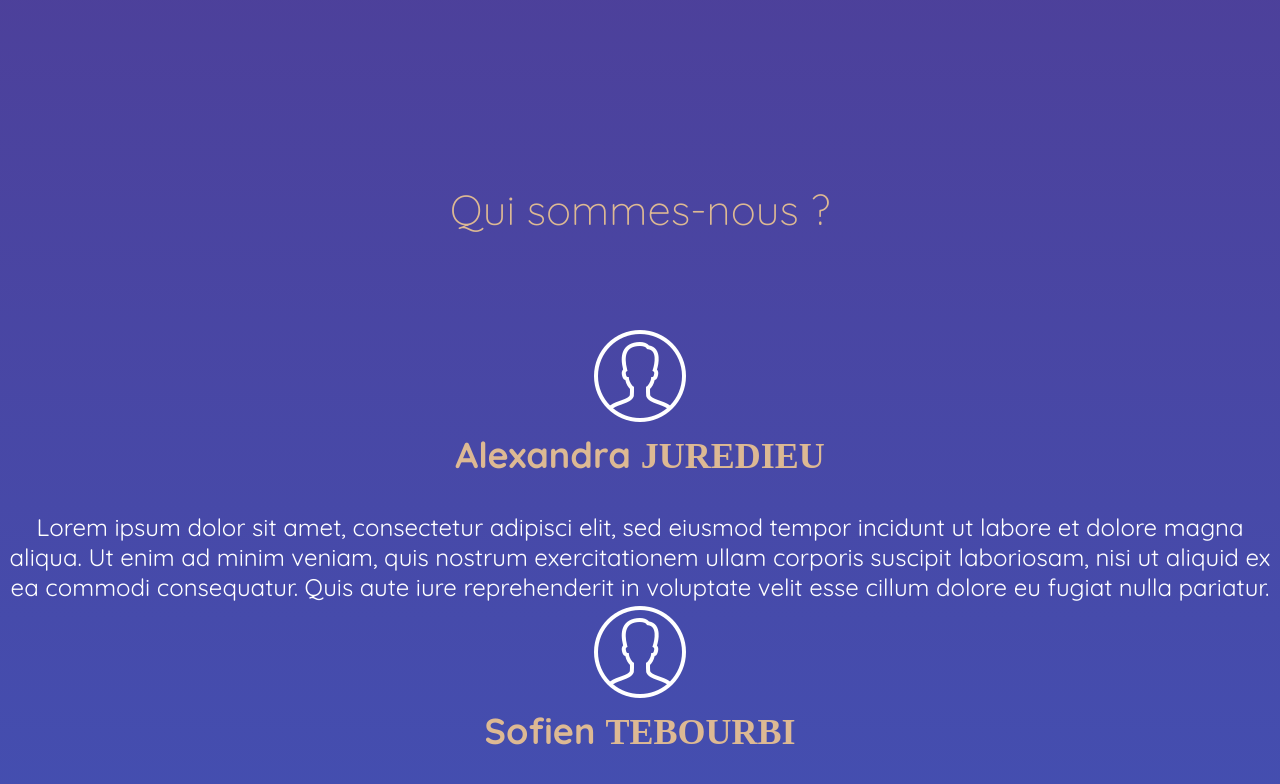
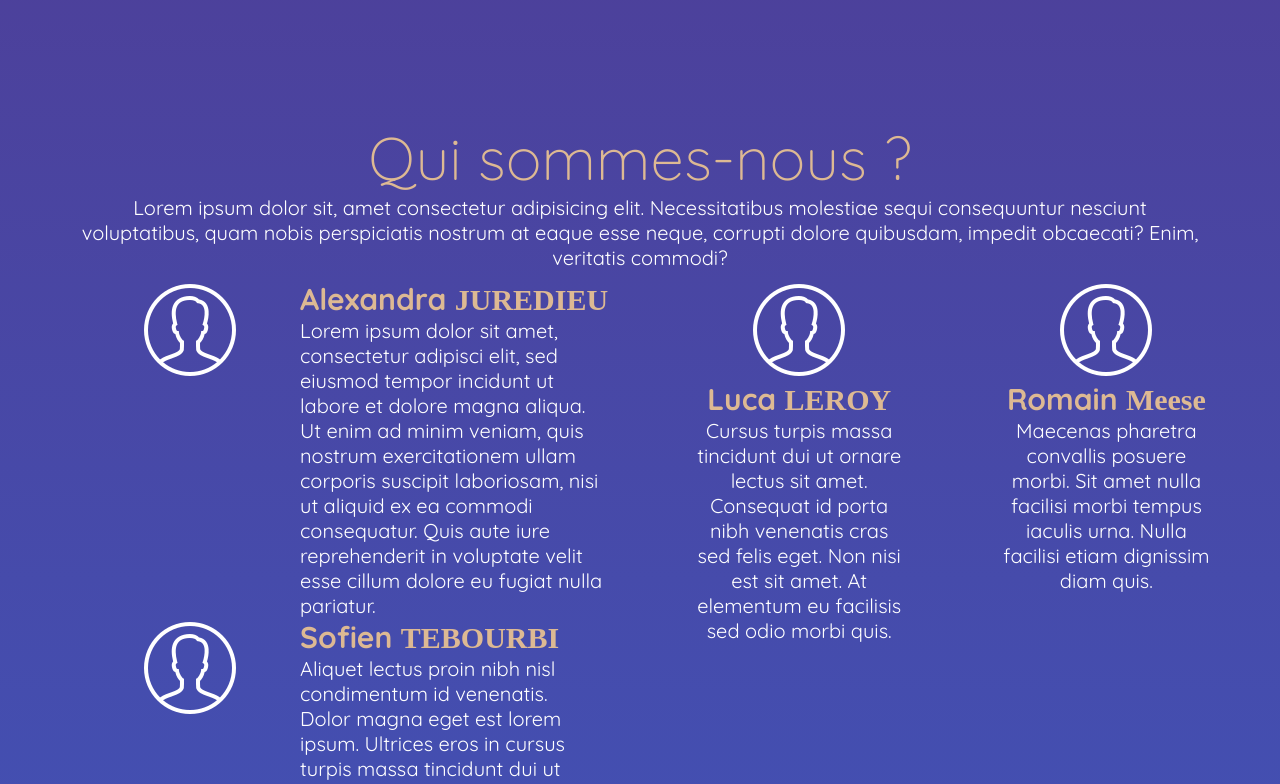
Before and after one commit to AlexandraJUREDIEU/NestEgg.App, a React (Vite) app: page / in a window 1280 px wide. Shown: the part 1480-2264 px from the top of the page. Built offline with nearby package versions, Linux system fonts and the light colour scheme; a web font is replaced by a local one.

Commit message:
:lipstick: Style: overflow changes
- plus d'overflow sur aboutus et pricing
- bug sur un changement de media query

```diff
--- a/src/pages/AboutUs.jsx
+++ b/src/pages/AboutUs.jsx
@@ -26,13 +26,12 @@ const AboutUsStyle = styled.div`
     font-weight:300;
   }
   .slider {
-    height:50vh;
+    min-height:80vh;
   }
   .slides {
-    height:50vh;
+    min-height:80vh;
   }
 
-  }
   .intro-about-us {
     display: none;
   }
@@ -111,10 +110,10 @@ const AboutUsStyle = styled.div`
     }
     .slides {
       display: grid;
-      grid-gap: 1vw;
+      grid-gap: 0 1vw;
       grid-template-columns: 39vw 23vw 23vw;
       grid-auto-rows: auto auto;
-      padding: 0 7em;
+      padding-left: 7em;
     }
     h2 {
       display: inline;
@@ -127,7 +126,6 @@ const AboutUsStyle = styled.div`
     .slide-item1 {
       grid-column: 1 / 2;
       grid-row: 2 / 3;
-      margin-top:1em;
     }
     .slide-item2 {
       grid-column: 2 / 3;
--- a/src/pages/Concept.jsx
+++ b/src/pages/Concept.jsx
@@ -6,7 +6,9 @@ import React, { useState, useEffect } from "react";
 
 //styles
 const ConceptStyle = styled.section`
-
+display:flex;
+flex-direction:column;
+  align-items: center;
   height: 100vh;
 
   .slides {
@@ -80,7 +82,6 @@ const ConceptStyle = styled.section`
       margin: 0;
     }
     .screen-concept {
-      width:30vh;
       height:30vh;
       shape-outside: url("https://placehold.co/133x133");
       shape-margin: 20px;
--- a/src/pages/Pricing.jsx
+++ b/src/pages/Pricing.jsx
@@ -42,11 +42,9 @@ const PricingStyle = styled.section`
   }
   p {
     margin: 0 7em;
+    height:15vh;
   }
 
-  .text-pricing {
-    margin-bottom: 1em;
-  }
   @media screen and (min-width: 769px) and (max-width: 1279px) {
     .list-cardPrice {
       margin: 0 3em;
@@ -78,13 +76,13 @@ const PricingStyle = styled.section`
     }
   }
 
-  @media screen and (min-width: 1200px) {
+  @media screen and (min-width: 1280px) {
     font-size: 1.2em;
     h3 {
       font-size: 2em;
     }
     .div-cardPricing {
-      height: 50vh;
+      height: 45vh;
     }
     .list-cardPrice {
       display: flex;
```
